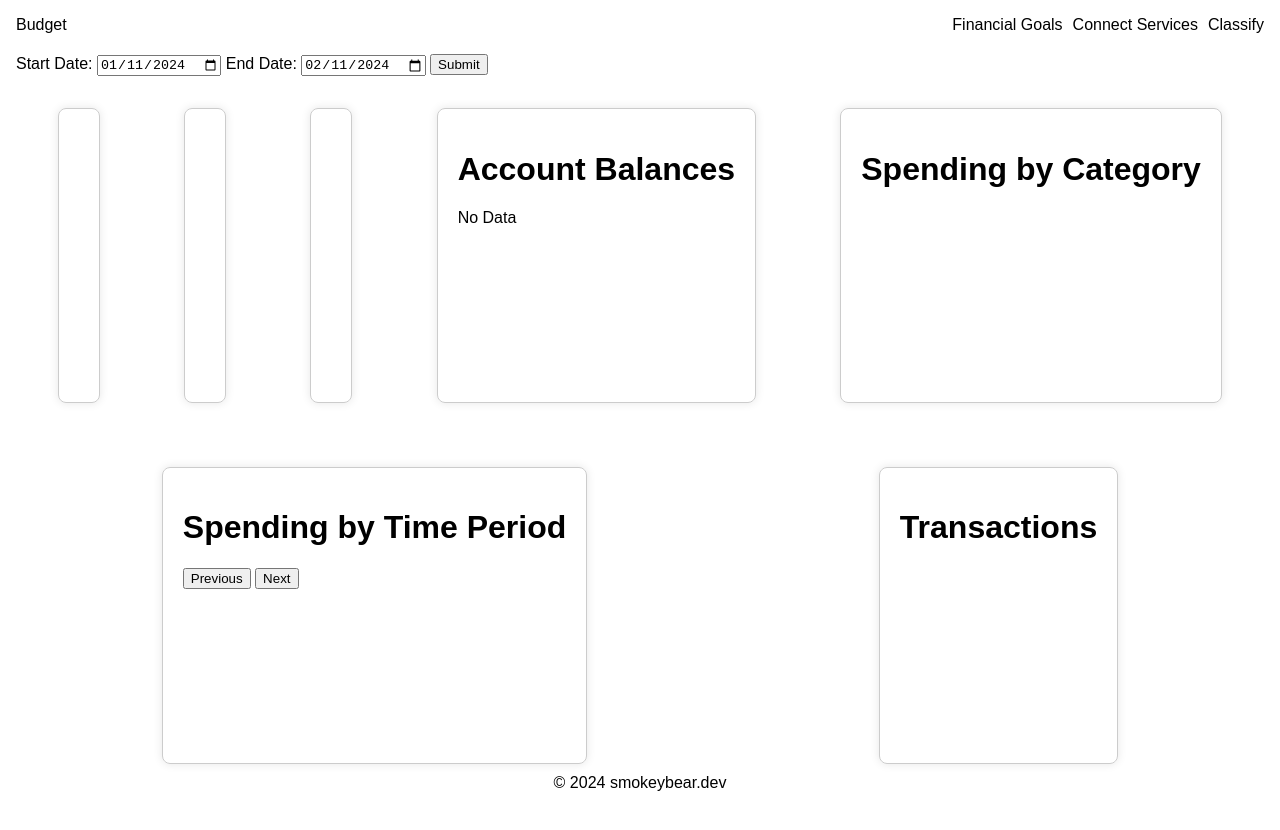
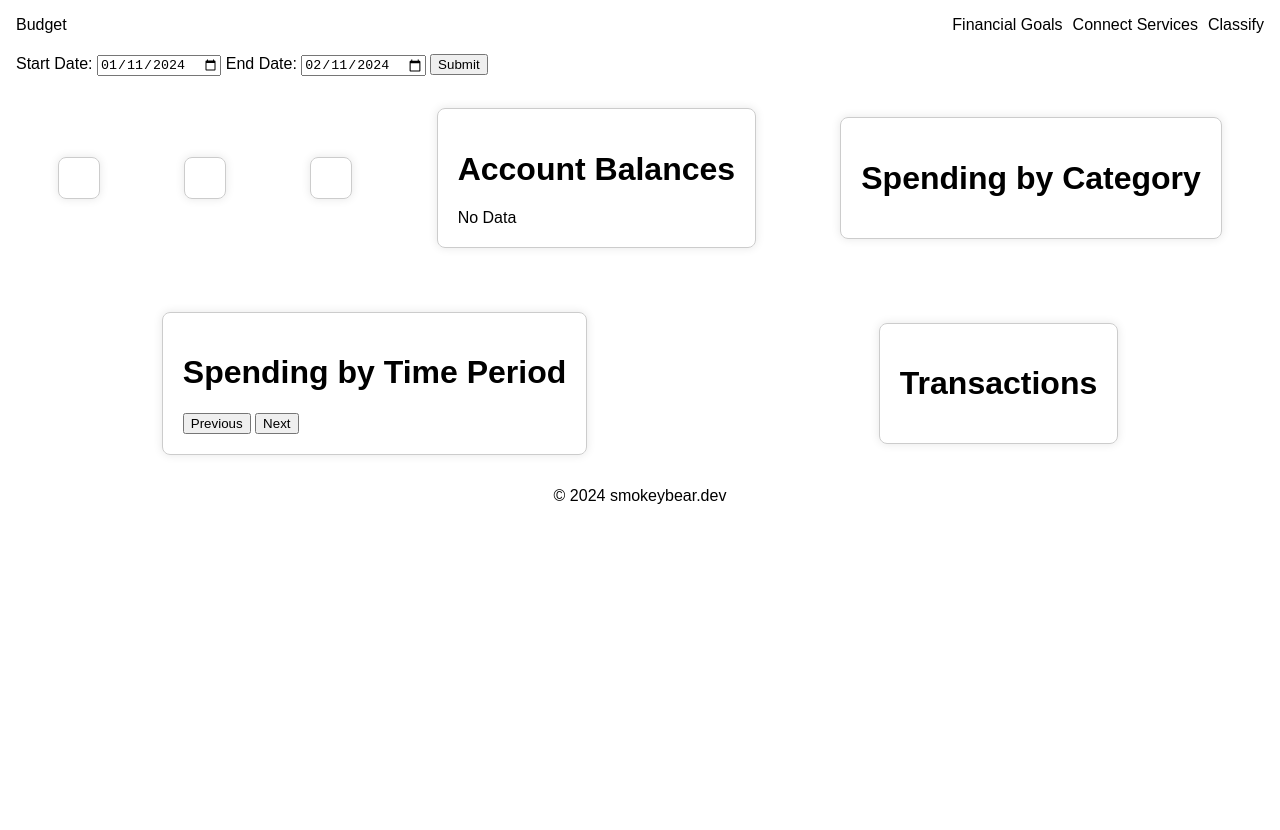
Before and after one commit to rhammock1/penny-pincher, a website with bundled scripts: page web/index.html in a window 1280 px wide. Before the commit the page ends 800 px from the top, so only its background shows below. Built offline with nearby package versions, Linux system fonts and the light colour scheme; no server answers.

Commit message:
Revert "Force footer to stay at the bottom"
This reverts commit 0bf65659081b045f5b46907adb88541e8945ffd3.

```diff
--- a/web/components/app-wrapper.js
+++ b/web/components/app-wrapper.js
@@ -31,7 +31,6 @@ export default class AppWrapper extends HTMLElement {
           display: flex;
           width: 100%;
           justify-content: center;
-          flex-shrink: 0;
         }
       </style>
       <div class="header">
--- a/web/index.html
+++ b/web/index.html
@@ -7,7 +7,7 @@
     <link rel="stylesheet" href="./styles.css" />
     <script src="./components/index.js" type="module"></script>
   </head>
-  <app-wrapper id="app-wrapper">
+  <app-wrapper>
     <div id="app-body">
       <div class="date-container">
         <label for="start_date">Start Date:</label>
--- a/web/styles.css
+++ b/web/styles.css
@@ -2,8 +2,7 @@ body {
   font-family: Arial, sans-serif;
   margin: 16px;
   padding: 0;
-  display: flex;
-  flex-direction: column;
+  min-height: 100vh;
 }
 
 .container {
@@ -19,17 +18,14 @@ body {
 .dashboard {
   display: flex;
   flex-wrap: wrap;
+  align-items: center;
   justify-content: center;
   height: 100%;
   width: 100%;
 }
 
-#app-wrapper {
-  height: 90vh;
-}
-
-#app-body {
-  height: 100%;
+#footer {
+  margin-top: auto;
 }
 
 .card {
```
